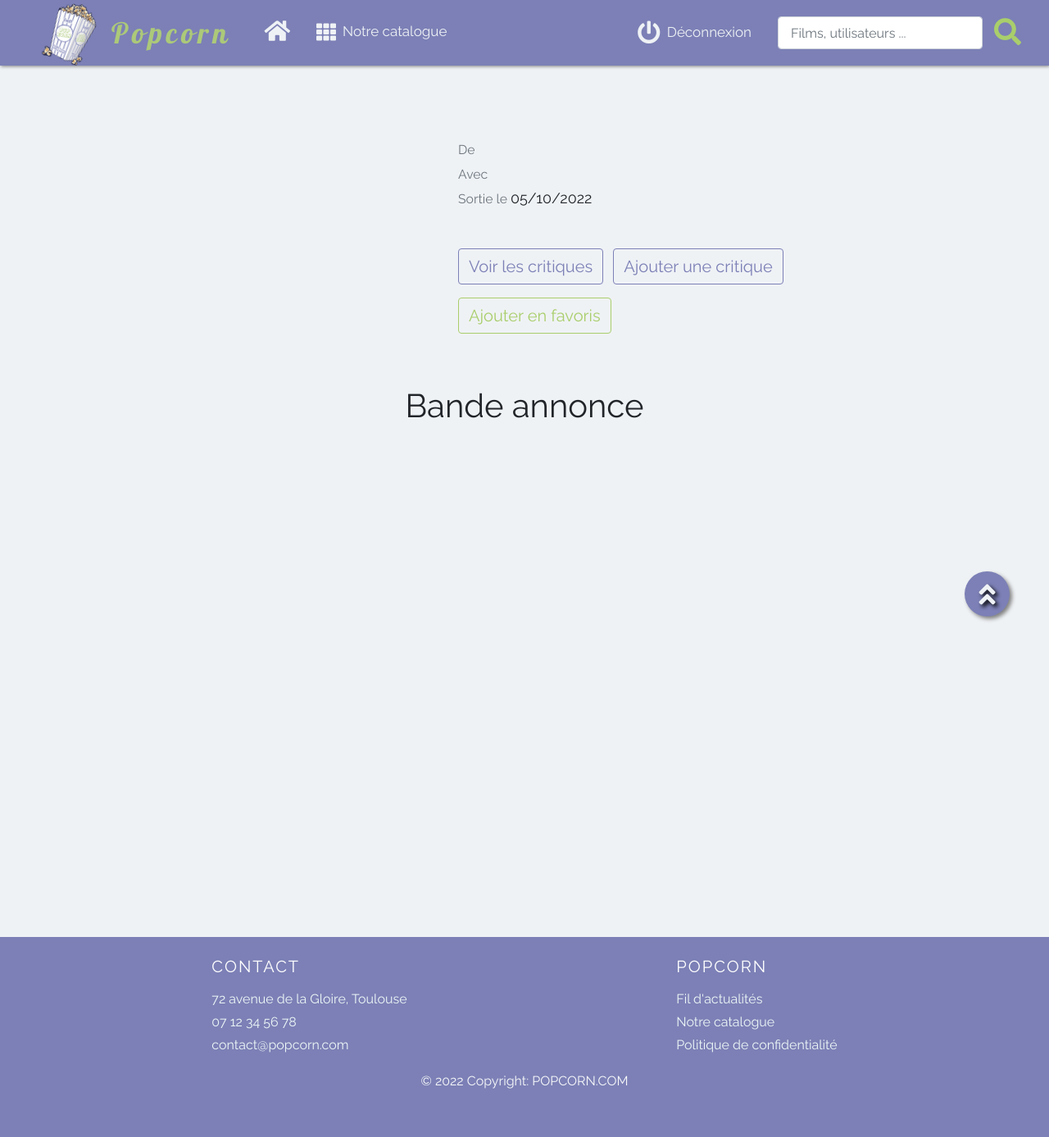
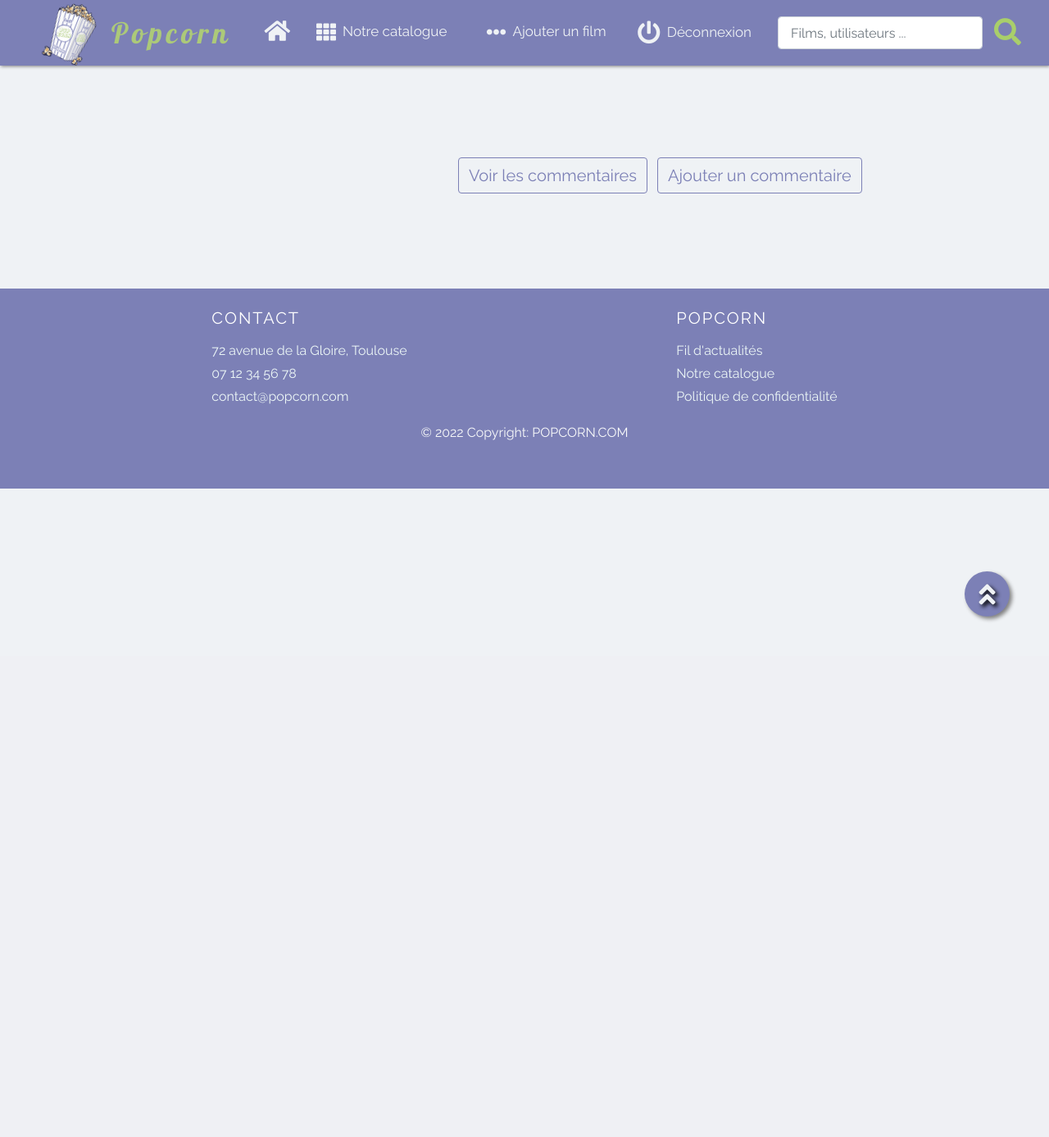
Before and after one commit to AbdelmalekYounes/ApiculaEPSI, a Symfony app: template templates/post/view.html.twig in a window 1280 px wide. Shown: the whole page at 82% size. After the commit the page ends 758 px from the top, so only its background shows below. Run offline with Twig, Linux system fonts and the light colour scheme; the template is opened without the code that fills it, so the values that code supplies are empty; some libraries are stand-ins or nearby versions.

Commit message:
Adaptation des posts

```diff
--- a/src/Controller/PostController.php
+++ b/src/Controller/PostController.php
@@ -91,7 +91,7 @@ class PostController extends AbstractController
      */
 
     #[Route('/ajouter-un-post', name: 'post_add')]
-    #[IsGranted("ROLE_ADMIN")]
+    // #[IsGranted("ROLE_ADMIN")]
     public function add(): Response
     {
         $errors = [];
--- a/templates/header.html.twig
+++ b/templates/header.html.twig
@@ -17,21 +17,17 @@
                         <i class="fas fa-home fs-3"></i>
                     </a>
                 </li>
-                {% if is_granted('ROLE_ADMIN') %}
-                    <a class="icon nav-link active seeMovies d-flex align-items-center" href="{{ path('posts')}}">
-                        <i class="fas fa-th fs-4 ms-3"></i>
-                        <p class="ms-2">Notre catalogue</p>
-                    </a>
-                    <a class="icon nav-link active addMovie d-flex align-items-center" href="{{ path('post_add')}}">
-                        <i class="fas fa-ellipsis-h fs-4 ms-3"></i>
-                        <p class="ms-2">Ajouter un film</p>
-                    </a>
-                {% else %}
+
+
                     <a class="icon nav-link active me-3 seeMovies d-flex align-items-center" href="{{ path('posts')}}">
                         <i class="fas fa-th fs-4 ms-3"></i>
                         <p class="ms-2">Notre catalogue</p>
                     </a>
-                {% endif %}
+                     <a class="icon nav-link active addMovie d-flex align-items-center" href="{{ path('post_add')}}">
+                        <i class="fas fa-ellipsis-h fs-4 ms-3"></i>
+                        <p class="ms-2">Ajouter un film</p>
+                    </a>
+
 
             </div>
 
--- a/templates/post/view.html.twig
+++ b/templates/post/view.html.twig
@@ -25,16 +25,8 @@
             </div>
             <div class="col-infos col-sm-7 mt-3">
                 <h1 class="title text-center">{{ post.title }} </h1>
-                <div class="categories text-end">
-                    {% for category in post.categories %}
-                        <small class="badge bg-secondary">{{ category }}</small>
-                    {% endfor %}
-                </div>
-                <div class="infos mb-3">
-                    <p class="mt-4"><small class="text-muted">De</small> {{ post.director|nl2br }}</p>
-                    <p><small class="text-muted">Avec</small> {{ post.actors|nl2br }}</p>
-                    <p><small class="text-muted">Sortie le </small>{{ post.releasedAt|date('d/m/Y') }}</p>
-                </div>
+
+
 
                 {% if post.synopsis|length < 270 %}
                     <p class="synopsis_short">{{ post.synopsis|nl2br }}</p>
@@ -45,15 +37,10 @@
                 {% endif %}
 
                 <div class="buttons mt-5">
-                    <a href="#reviewList" class="add_review btn btn-outline-dark mb-3 me-2 fs-5 scroll-link" id="seeReviews">Voir les critiques</a>
-                    <a href="#add_review" class="add_review btn btn-outline-dark mb-3 me-2 fs-5 scroll-link" id="addReview">Ajouter une critique</a>
+                    <a href="#reviewList" class="add_review btn btn-outline-dark mb-3 me-2 fs-5 scroll-link" id="seeReviews">Voir les commentaires</a>
+                    <a href="#add_review" class="add_review btn btn-outline-dark mb-3 me-2 fs-5 scroll-link" id="addReview">Ajouter un commentaire</a>
                 </div>
-                    {% if post in favposts %}
-                        <a class="suppr_fav btn btn-outline-warning mb-3 fs-5" href="{{ path('remove_favposts', {'id':post.id}) }}">Supprimer des favoris</a>
-                        <i class="heart fas fa-heart"></i>
-                    {% else %}
-                        <a class="add_fav btn btn-outline-warning mb-3 fs-5" href="{{ path('add_favposts', {'id':post.id}) }}">Ajouter en favoris</a>
-                    {% endif %}
+
 
                 {% if is_granted('ROLE_ADMIN') %}
                     <div class="admin_buttons">
@@ -63,10 +50,7 @@
                 {% endif %}
             </div>
         </div>
-        <div class="row youtube mt-5 mb-5 w-75">
-            <h2 class="fs-1 mb-4 text-center">Bande annonce</h2>
-            <iframe width="300" height="500" src="{{ post.video }}" title="YouTube video player" frameborder="0" allow="accelerometer; autoplay; clipboard-write; encrypted-media; gyroscope; picture-in-picture" allowfullscreen></iframe>
-        </div>
+
     </div>
     <div class="review" id="add_review">
         {% include "reviews/add.html.twig" %}
```
Also changed, not shown: templates/post/news.html.twig (+2 -10 lines), public/uploads/covers/410.jpg (added), 1 other file.
